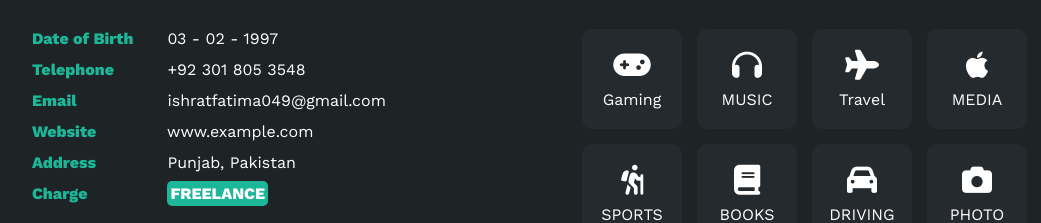
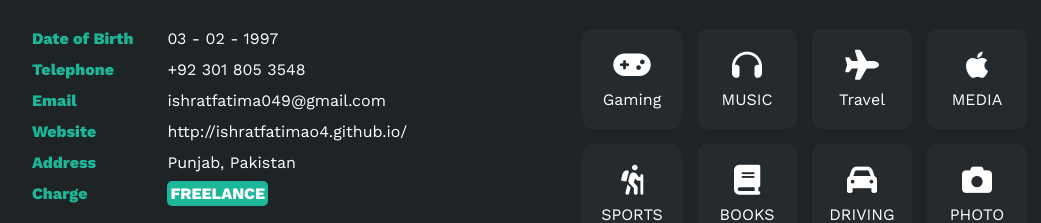
Before and after one commit to ishratfatimao4/ishratfatimao4.github.io, a plain HTML site: page index.html in a window 1280 px wide. Shown: the part 1066-1289 px from the top of the page, without its empty margins (58-1099 px from the left). Drawn offline with nearby package versions, Linux system fonts and the light colour scheme.

Commit message:
Update index.html

```diff
--- a/index.html
+++ b/index.html
@@ -74,7 +74,7 @@
                         </li>
                         <li>
                             <strong>Website</strong>
-                            www.example.com
+                            http://ishratfatimao4.github.io/
                         </li>
                         <li>
                             <strong>Address</strong>
```
